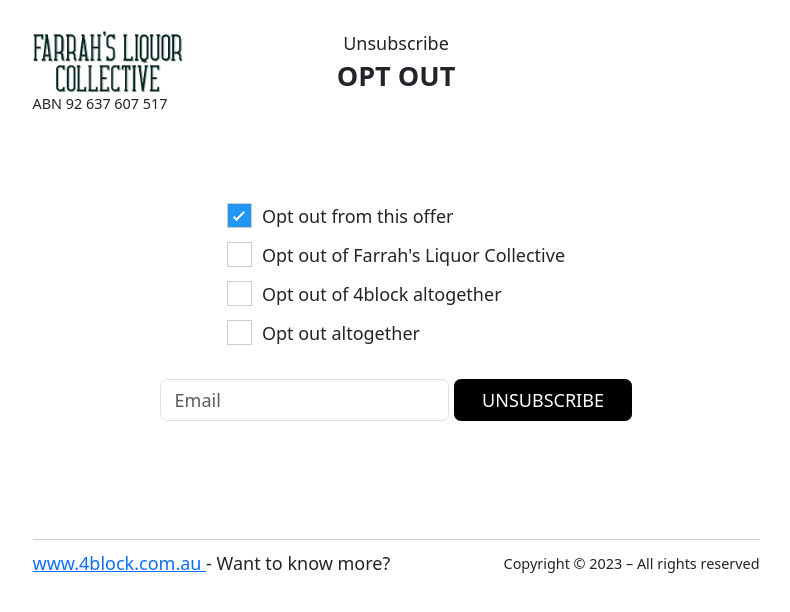
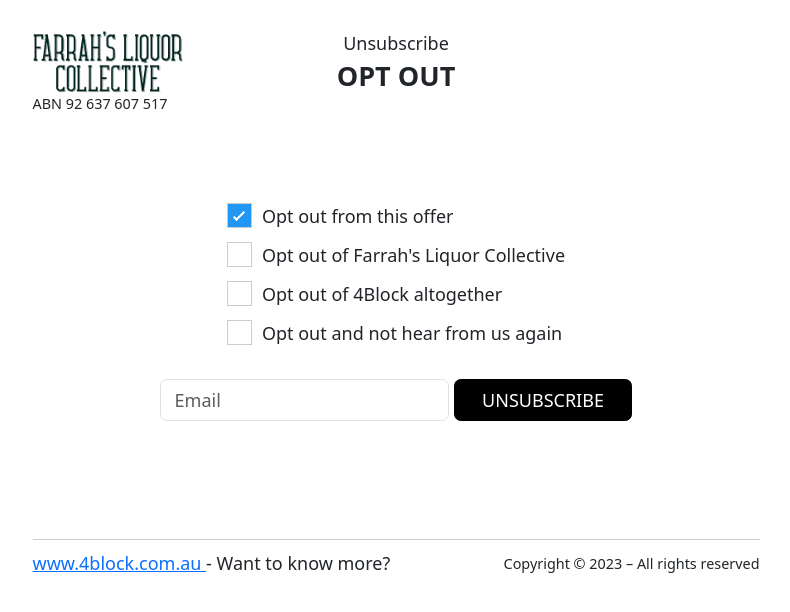
Before and after one commit to yulanh7/farrahsliquorcollective2-frontend, a Next.js app: page /opt-out in a window 1280 px wide. Shown: the top 612 px of the page, without its empty margins (244-1034 px from the left). Built offline with nearby package versions, Linux system fonts and the light colour scheme.

Commit message:
change the text of option in opt out page

```diff
--- a/pages/opt-out.tsx
+++ b/pages/opt-out.tsx
@@ -105,7 +105,7 @@
                   onChange={handleOptionChange}
                 />
                 <span className="checkmark"></span> {/* Pseudo-element for the custom checkbox appearance */}
-                Opt out of 4block altogether
+                Opt out of 4Block altogether
               </label>
               <label className="customRadio">
 
@@ -117,7 +117,7 @@
                   onChange={handleOptionChange}
                 />
                 <span className="checkmark"></span> {/* Pseudo-element for the custom checkbox appearance */}
-                Opt out altogether
+                Opt out and not hear from us again
               </label>
               <div className={`${errors.optOutSelection && 'is-invalid'}`}></div>
               {errors.optOutSelection && (
```
